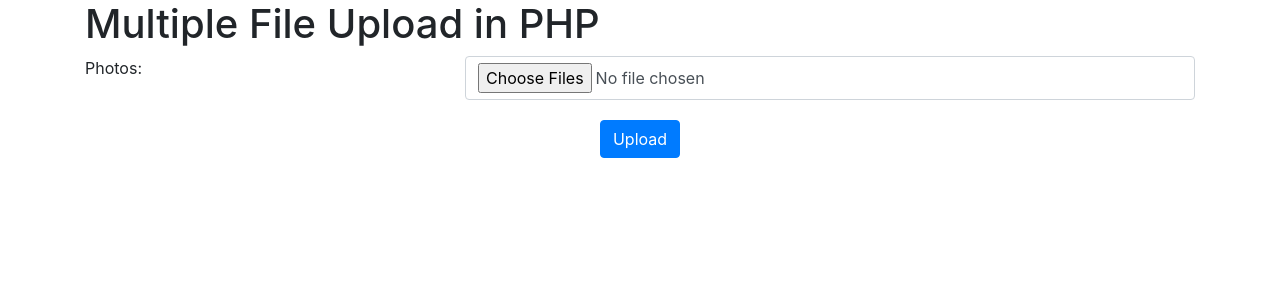
After one commit to iamraju/broadway-php, a PHP site: page /form_handling/multi_upload.php in a window 1280 px wide. The commit adds this page. Shown: the top 300 px of the page. Run offline with PHP 8.4, Linux system fonts and the light colour scheme.

Commit message:
Done with multiple upload and redirection.

```diff
--- a/form_handling/checklogin.php
+++ b/form_handling/checklogin.php
@@ -3,8 +3,10 @@ $username = $_POST['username'];
 $password = $_POST['password'];
 
 if($username === 'ram' && $password === 'sharma') {
-	echo 'Login success';
+	header("Location: success.php");
+	die;
 }
 else {
-	echo 'Invalid login credentials!';
+	header("Location: login.php?error=Login failed, please enter correct credentials!");
+	die;
 }
--- /dev/null
+++ b/form_handling/multi_upload.php
@@ -0,0 +1,32 @@
+<!DOCTYPE html>
+<html>
+<head>
+	<title>Multiple File Upload in PHP</title>
+
+	<link rel="stylesheet" type="text/css" href="../css/bootstrap.css">
+</head>
+<body>
+	<div class="container">
+		<h1>Multiple File Upload in PHP</h1>
+		<form enctype="multipart/form-data" action="handle_multi_upload.php" method="post">
+			<input type="hidden" name="id" value="2002">
+
+			<div class="row">
+				<div class="col-md-4">
+					<label>Photos:</label>
+				</div>
+				<div class="col-md-8">
+					<input type="file" class="form-control" name="photos[]" multiple="">
+				</div>
+			</div>
+
+			<div class="row" style="margin-top: 20px;">
+				<div class="col-md-12 text-center">
+
+					<button class="btn btn-primary">Upload</button>
+				</div>
+			</div>
+		</form>
+	</div>
+</body>
+</html>
```
Also changed, not shown: form_handling/handle_multi_upload.php (added, +33 -0 lines), form_handling/login.php (+7 -0 lines), form_handling/success.php (added, +14 -0 lines), form_handling/photos/1413791099_mountain-flight.jpg (added), form_handling/photos/Nepal-Himalaya-Mountains-Annapurna-Pokhara-Prayer-Flags-IS-027332084-Lg-RGB.jpg (added), form_handling/photos/myphoto.jpg (deleted), form_handling/photos/nepal-everest-1-750x357.jpg (added), form_handling/photos/nepal-himalayas-prayer-flags-at-annapurna-base-camp_3.jpg (added), 2 other files.
